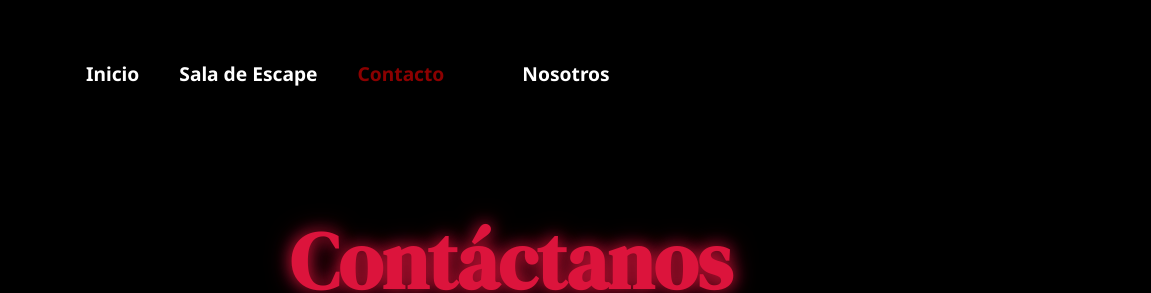
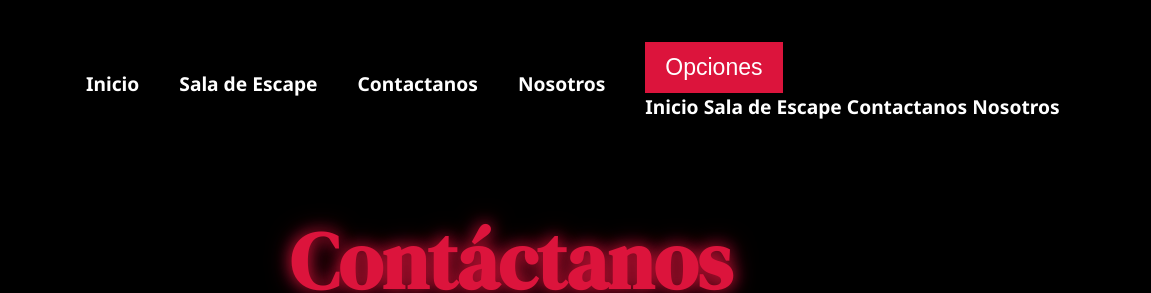
Before and after one commit to CarpinchoAtomico/Macuca, a plain HTML site: page contacto.html in a window 1280 px wide. Shown: the top 293 px of the page, 129-1280 px from the left. Drawn offline with Linux system fonts and the light colour scheme.

Commit message:
Refactor contacto.html structure and meta tags

```diff
--- a/contacto.html
+++ b/contacto.html
@@ -1,12 +1,14 @@
 <!doctype html>
 <html lang="es">
 <head>
-  <meta charset="utf-8" />
-  <title>Sigma Escapes | Contáctanos</title>
-  <link rel="stylesheet" href="estilos.css">
+    <meta charset="UTF-8">
+    <meta http-equiv="X-UA-Compatible" content="IE=edge">
+    <meta name="viewport" content="width=device-width, initial-scale=1.0">
+    <title>Sigma Escapes | El Caso Macuca</title>
+    <link rel="stylesheet" href="estilos.css">
 </head>
 <body>
-	<header>
+    <header>
         <nav>
             <ul>
                 <li>
@@ -14,13 +16,26 @@
                         <img src="./img/logoFondoNegro.png" alt="Logo Sigma Escapes" class="Logo">
                     </a>
                 </li>
-                <li><a href="index.html">Inicio</a></li>
-                <li><a href="macuca.html">Sala de Escape</a></li>
-                <li><a href="contacto.html" class="active">Contacto</a></li>
-                <li class="nos"><a href="nosotros.html">Nosotros</a></li>
+                <ul class="navegacion">
+                    <li><a href="index.html">Inicio</a></li>
+                    <li><a href="macuca.html">Sala de Escape</a></li>
+                    <li><a href="contacto.html">Contactanos</a></li>
+                    <li><a href="nosotros.html">Nosotros</a></li>
+                </ul>
+                <li class="boton">
+                    <div class="dropdown">
+                        <button class="dropbtn">Opciones</button>
+                        <div class="dropdown-content">
+                          <a href="index.html">Inicio</a>
+                          <a href="macuca.html">Sala de Escape</a>
+                          <a href="contacto.html">Contactanos</a>
+                          <a href="nosotros.html">Nosotros</a>
+                        </div>
+                      </div>
+                </li>
             </ul>
         </nav>
-	</header>
+    </header>
     <h1>Contáctanos</h1>
     <form id="contactForm">
         <label for="name">Nombre:</label><br>
```
